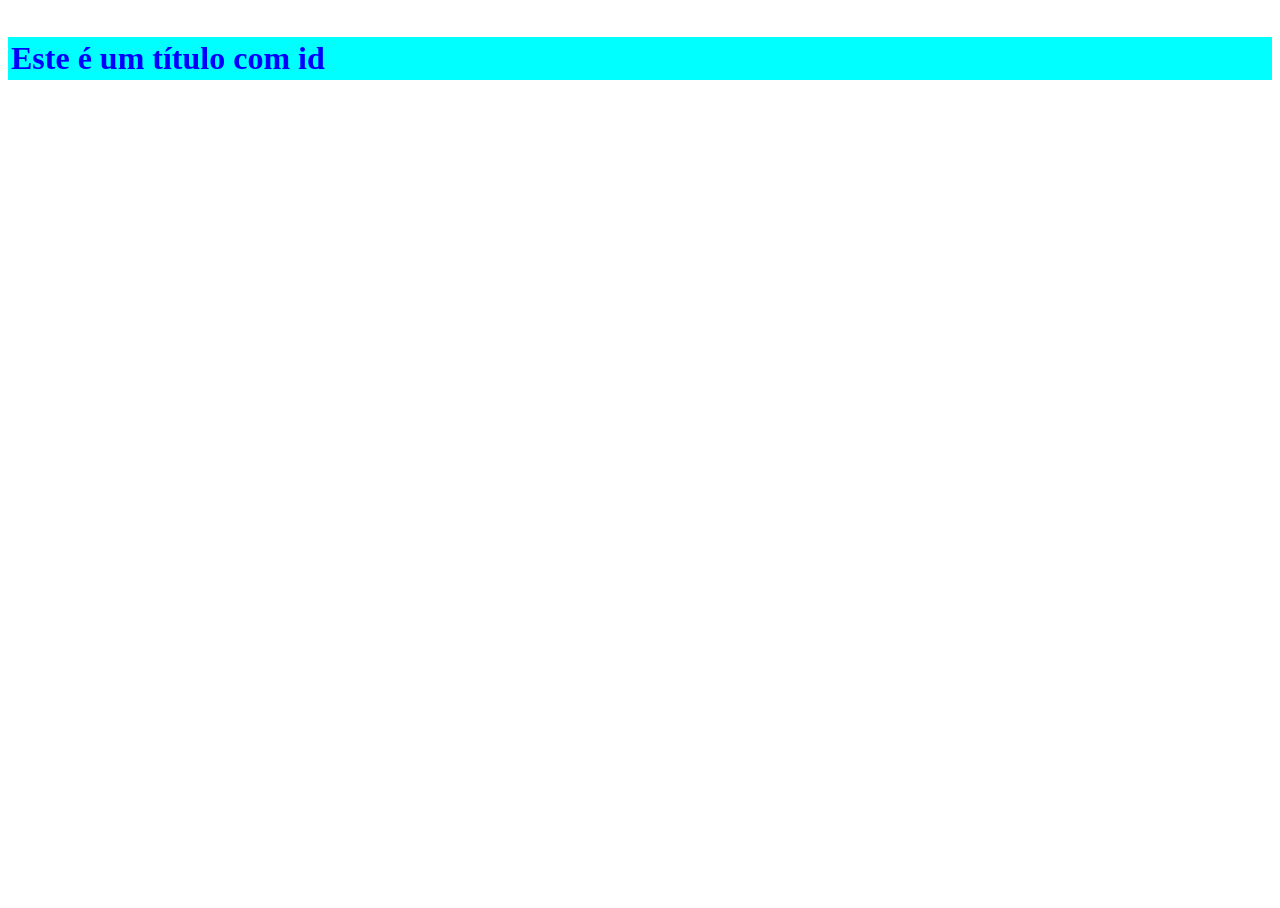
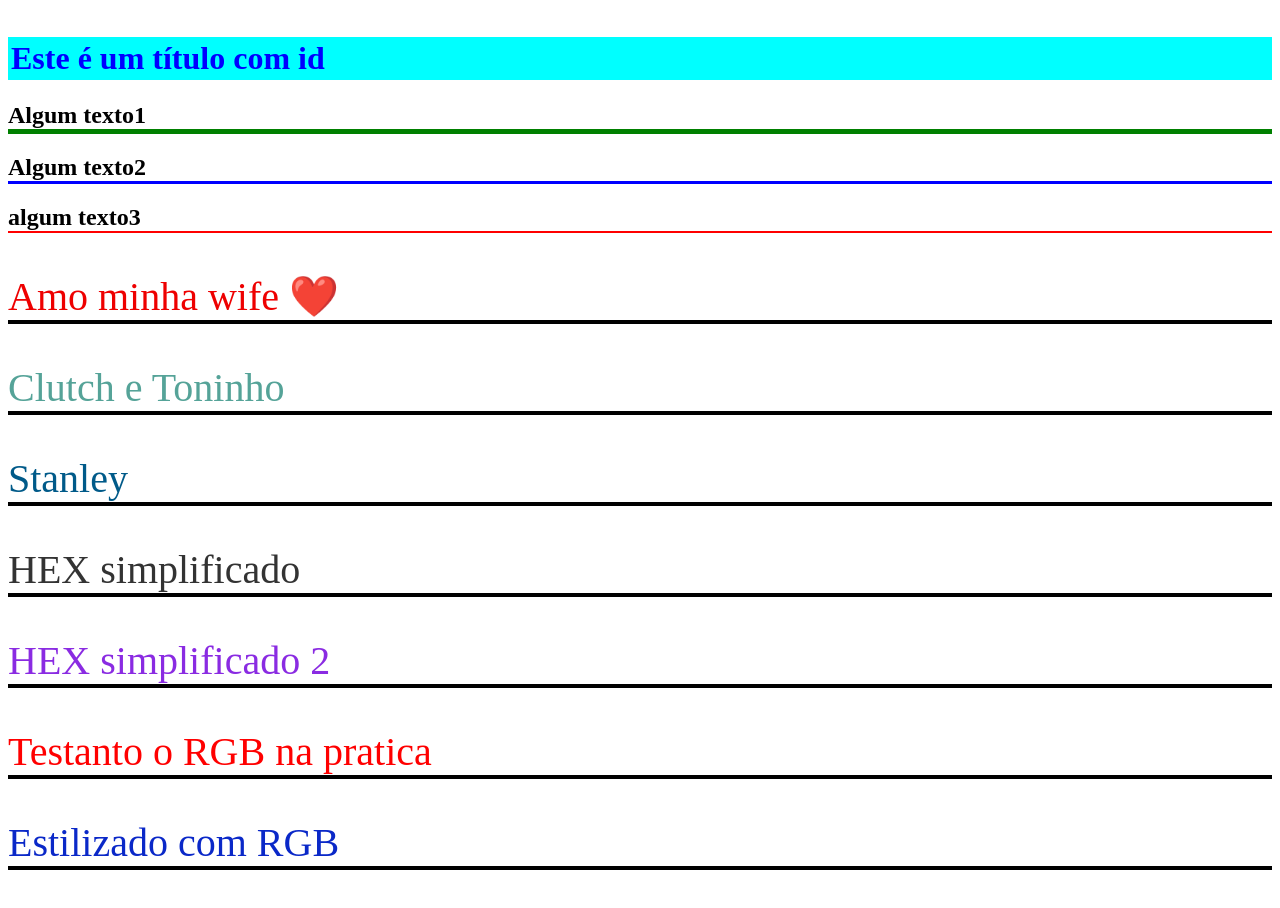
Before and after one commit to Brnsouuza/Estudos-FrontEnd, a plain HTML site: page 3_CSS/index.html in a window 1280 px wide. Shown: the part 1246-2154 px from the top of the page. Before the commit the page ends 1856 px from the top, so only its background shows below. Drawn offline with Linux system fonts and the light colour scheme.

Commit message:
green the bots

```diff
--- a/3_CSS/CSS/styles.css
+++ b/3_CSS/CSS/styles.css
@@ -29,3 +29,60 @@ p {
     color: blue;
     padding: 3px;
 }
+
+/* Ordem das regras */
+
+h2 {
+    border-bottom: 2px solid red;
+}
+
+.titulo {
+    border-bottom: 3px solid blue;
+}
+
+#algum-titulo {
+    border-bottom: 5px solid green;
+
+}
+
+/* Nome de cores */
+
+.color-name{
+    color: rgb(238, 0, 0)
+}
+
+/* HEX */
+
+.hex-color{
+
+    color: #55a398
+}
+
+.hex-color2{
+    color: #005a89
+}
+
+/* Aprofundando no HEX*/
+
+.aprofundando-no-hex{
+
+    color: #333;
+}
+
+.aprofundado-no-hex2{
+
+    color: #A5F;
+}
+
+/* RGB */
+
+.rgb-color{
+
+    color: rgb(255, 0, 0);
+}
+
+.rgb-color2{
+
+    color: rgb(10,40,200);
+
+}
--- a/3_CSS/index.html
+++ b/3_CSS/index.html
@@ -59,7 +59,34 @@
         <p class="paragraph">Algum texto 3</p>
         <p class="paragraph">Algum texto 4</p>
 
-                <!-- 8 - id --->
-                 <h1 id="exclusive-title">Este é um título com id</h1>
+        <!-- 8 - id --->
+        <h1 id="exclusive-title">Este é um título com id</h1>
+
+        <!--9 -  multiplas regras, ordem do css -->
+        <h2 id="algum-titulo" class=" titulo"> Algum texto1</h2>
+        <h2 class=" titulo"> Algum texto2</h2>
+        <h2>algum texto3</h2>
+
+        <!-- 10 nome de cores no CSS -->
+
+        <p class="color-name">Amo minha wife ❤️ </p>
+
+        <!-- 11 HEX coloração por dígitos -->
+
+        <p class="hex-color"> Clutch e Toninho</p>
+        <p class="hex-color2"> Stanley </p>
+
+        <!-- 12cAprofundando no HEX -->
+
+        <p class="aprofundando-no-hex"> HEX simplificado</p>
+        <p class="aprofundando-no-hex2"> HEX simplificado 2</p>
+
+        <!-- 13 RGB ou Red, Green, Blue-->
+
+        <p class="rgb-color"> Testanto o RGB na pratica </p>
+
+        <p class="rgb-color2"> Estilizado com RGB </p>
+
+
 </body>
 </html>
```
